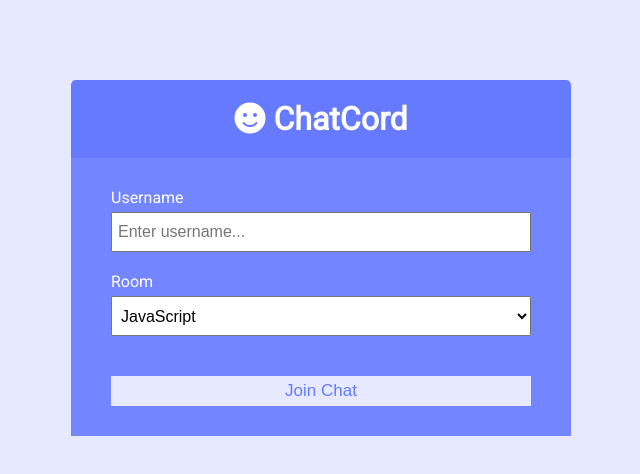
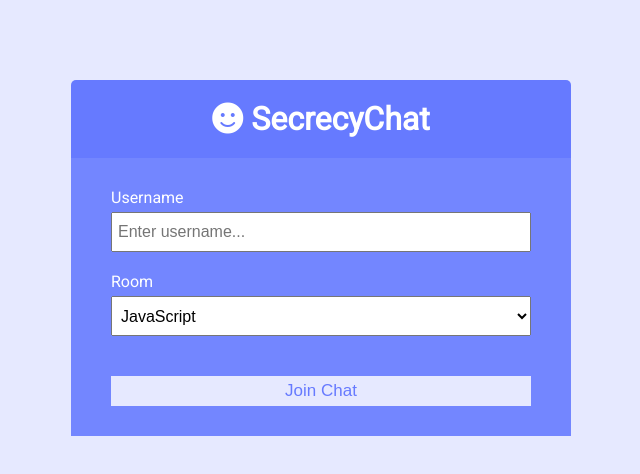
Before and after one commit to sarthakrawat498/SecrecyChat, a website: page public/index.html in a window 1280 px wide. Shown: the whole page, without its empty margins (319-959 px from the left). Drawn offline with Linux system fonts and the light colour scheme.

Commit message:
Update index.html

```diff
--- a/public/index.html
+++ b/public/index.html
@@ -12,12 +12,12 @@
 			crossorigin="anonymous"
 		/>
 		<link rel="stylesheet" href="css/style.css" />
-		<title>ChatCord App</title>
+		<title>SecrecyChat App</title>
 	</head>
 	<body>
 		<div class="join-container">
 			<header class="join-header">
-				<h1><i class="fas fa-smile"></i> ChatCord</h1>
+				<h1><i class="fas fa-smile"></i> SecrecyChat</h1>
 			</header>
 			<main class="join-main">
 				<form action="chat.html">
```
